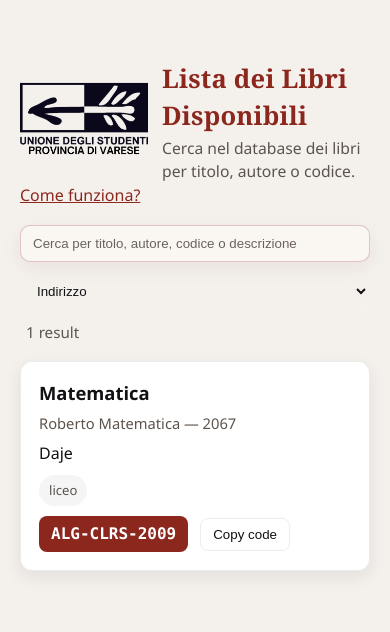
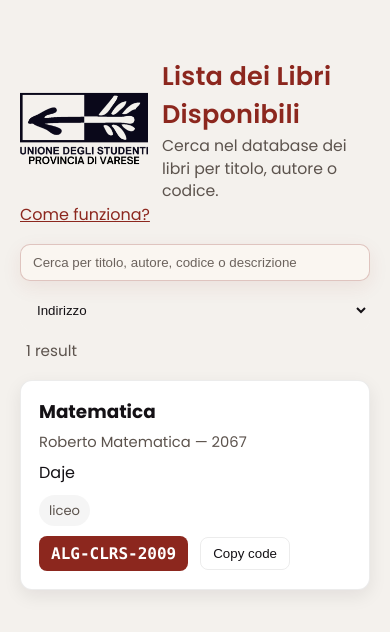
Before and after one commit to UdsVarese/LibriUDS, a plain HTML site: page index.html in a window 390 px wide. Drawn offline with Linux system fonts and the light colour scheme.

Commit message:
Changed fonts and UI improvements for mobile users

```diff
--- a/index.html
+++ b/index.html
@@ -4,6 +4,9 @@
 		<meta charset="utf-8" />
 		<meta name="viewport" content="width=device-width,initial-scale=1" />
 		<title>Libri UDS — Ricerca Libri</title>
+		<link rel="preconnect" href="https://fonts.googleapis.com">
+		<link rel="preconnect" href="https://fonts.gstatic.com" crossorigin>
+		<link href="https://fonts.googleapis.com/css2?family=Poppins:wght@400;500;600;700&display=swap" rel="stylesheet">
 		<link rel="stylesheet" href="theme.css" />
 	</head>
 	<body>
--- a/styles.css
+++ b/styles.css
@@ -48,13 +48,13 @@
       margin:0;
       background:var(--bg);
       color:var(--text);
-      font-family:"Segoe UI", Roboto, "Helvetica Neue", Arial, system-ui, -apple-system, sans-serif;
+      font-family: Roboto, "Helvetica Neue", Arial, system-ui, -apple-system, sans-serif;
       -webkit-font-smoothing:antialiased;
       -moz-osx-font-smoothing:grayscale;
       line-height:1.45;
     }
 
-    header h1{margin:.15rem 0;font-family:Georgia, "Times New Roman", serif;font-weight:600;letter-spacing:.2px;font-size:1.6rem;color:var(--accent)}
+    header h1{margin:.15rem 0;font-family: Roboto, "Ubuntu", serif;font-weight:600;letter-spacing:.2px;font-size:1.6rem;color:var(--accent)}
 
     /* Links */
     border-radius:var(--radius);
--- a/theme.css
+++ b/theme.css
@@ -16,7 +16,7 @@ body{
   margin:0;
   background:var(--bg);
   color:var(--text);
-  font-family: "Segoe UI", Roboto, "Helvetica Neue", Arial, system-ui, -apple-system, sans-serif;
+  font-family: 'Poppins', "Segoe UI", Roboto, "Helvetica Neue", Arial, system-ui, -apple-system, sans-serif;
   -webkit-font-smoothing:antialiased;
   -moz-osx-font-smoothing:grayscale;
   line-height:1.45;
@@ -44,7 +44,7 @@ header{
 
 header h1{
   margin:.15rem 0;
-  font-family: Georgia, "Times New Roman", serif;
+  font-family: 'Poppins', "Segoe UI", Arial, sans-serif;
   font-weight:600;
   letter-spacing:0.2px;
   font-size:1.6rem;
```
Also changed, not shown: come-funziona.html (+3 -0 lines).
